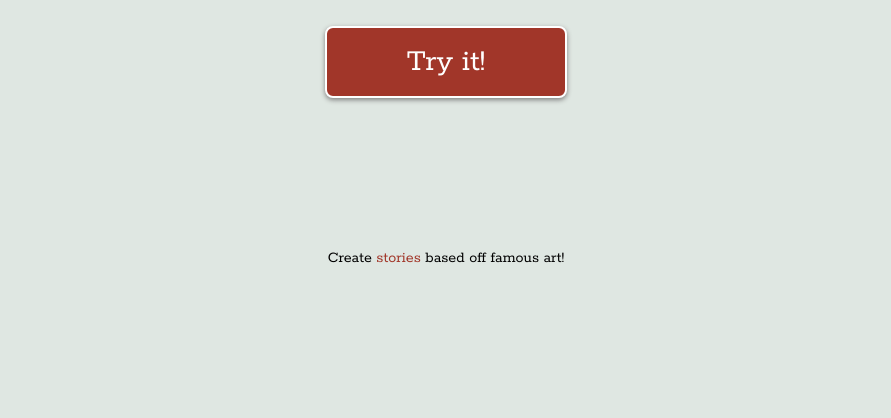
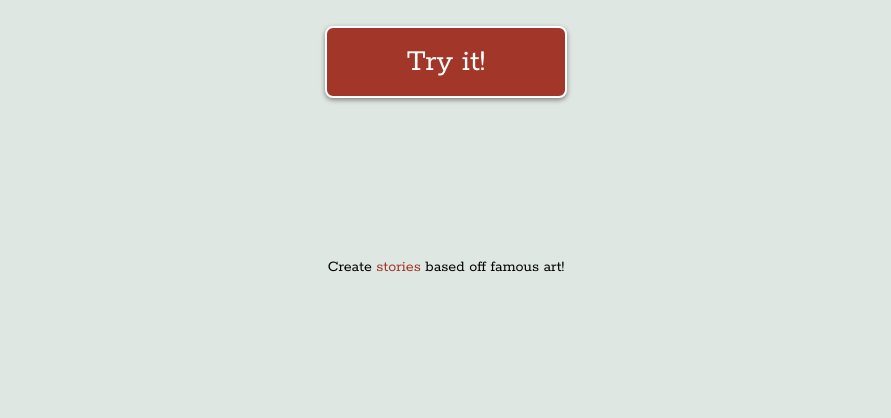
Before and after one commit to SteveBehm/WriteOn, a website: page index.html in a window 1280 px wide. Shown: the part 802-1220 px from the top of the page, without its empty margins (194-1085 px from the left). After the commit the page ends 1094 px from the top, so only its background shows below. Drawn offline with Linux system fonts and the light colour scheme.

Commit message:
Remove any excess styling that isn't performing a task.

```diff
--- a/css/styles.css
+++ b/css/styles.css
@@ -54,7 +54,7 @@ header {
 /* Styling for the landing page paragraph */
 
 .landing-para-div {
-  height: 40vh;
+  margin-top: 9rem;
   display: flex;
   align-items: center;
   justify-content: center;
```
